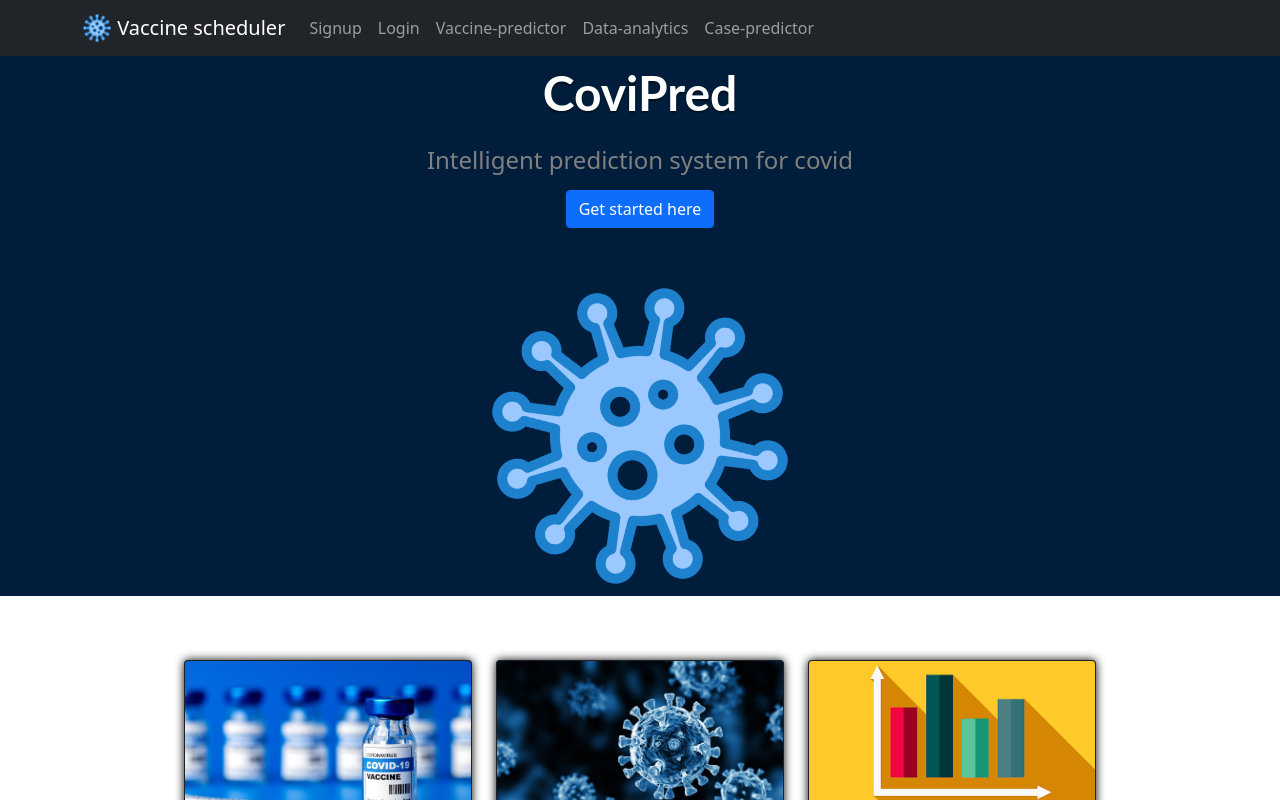
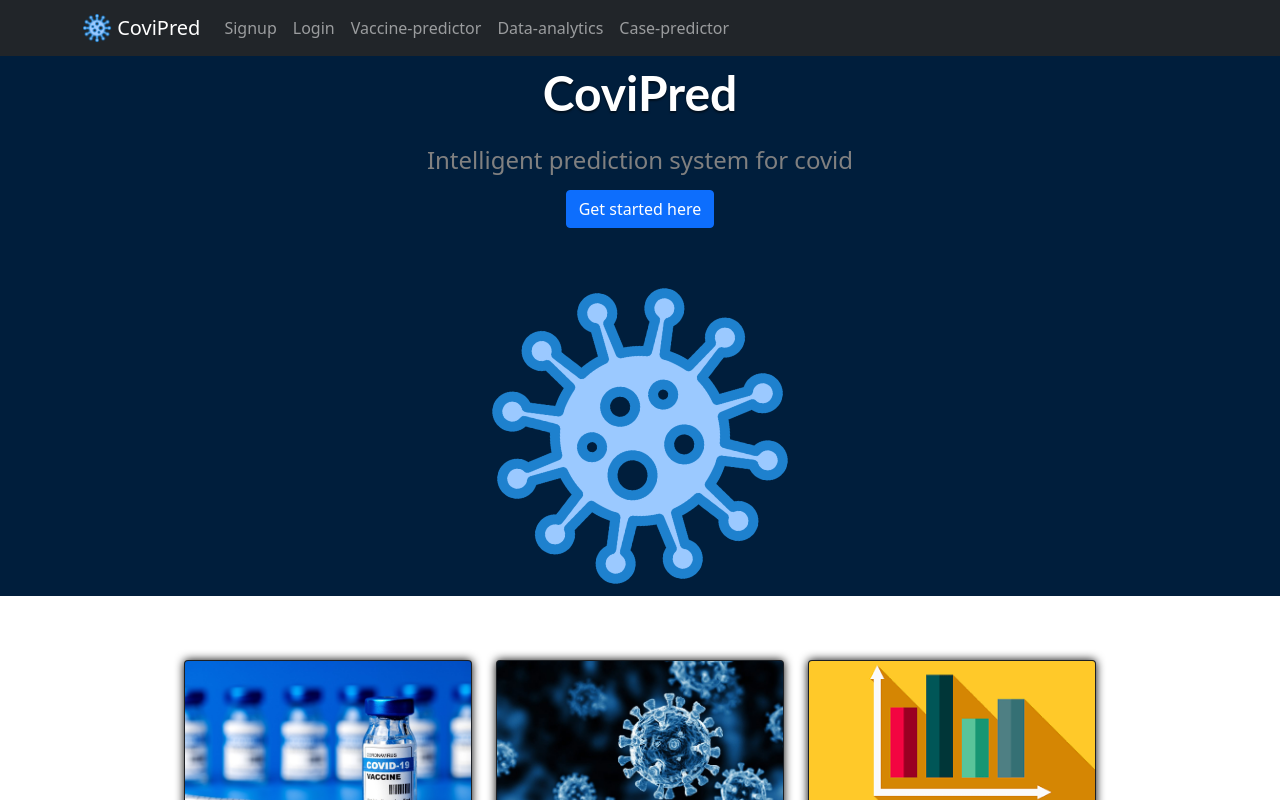
Before and after one commit to sayantan01/major-project, a React (Create React App) app in the folder client/: page / in a window 1280 px wide. Shown: the top 800 px of the page. Built offline with nearby package versions, Linux system fonts and the light colour scheme; no server answers.

Commit message:
changed navbar brand

```diff
--- a/client/src/App.js
+++ b/client/src/App.js
@@ -41,7 +41,7 @@ function App(props) {
           width="30"
           height="30"
           className="d-inline-block align-top"
-        />{' '}Vaccine scheduler</Navbar.Brand>
+        />{' '}CoviPred</Navbar.Brand>
           <Navbar.Toggle aria-controls="basic-navbar-nav" />
           <Navbar.Collapse id="basic-navbar-nav">
             <Nav className="mr-auto">
```
